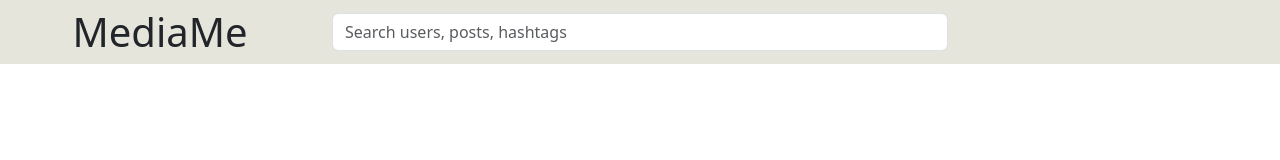
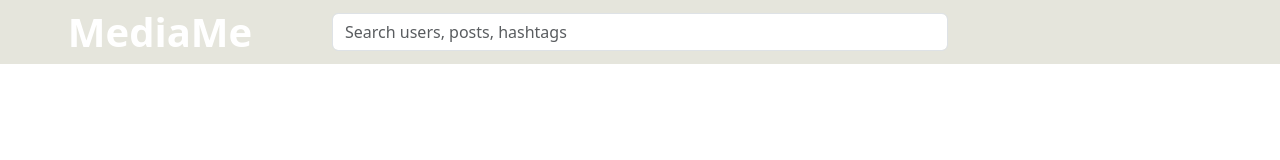
Before and after one commit to HSJC0de/web-dev-repo, a plain HTML site: page social-media/index.html in a window 1280 px wide. Drawn offline with nearby package versions, Linux system fonts and the light colour scheme; the site is published under a folder, as on GitHub Pages, so addresses that start at the root find nothing.

Commit message:
fixed styles.css not working properly, changed href

```diff
--- a/social-media/index.html
+++ b/social-media/index.html
@@ -5,7 +5,7 @@
   <meta name="viewport" content="width=device-width, initial-scale=1.0">
   <title>Social Media</title>
   <link href="https://cdn.jsdelivr.net/npm/bootstrap@5.3.2/dist/css/bootstrap.min.css" rel="stylesheet" integrity="sha384-T3c6CoIi6uLrA9TneNEoa7RxnatzjcDSCmG1MXxSR1GAsXEV/Dwwykc2MPK8M2HN" crossorigin="anonymous">
-  <link href="/social-media/styles.css" rel="stylesheet">
+  <link href="styles.css" rel="stylesheet">
 </head>
 <body style="background: #FFFFFF;">
 
```
